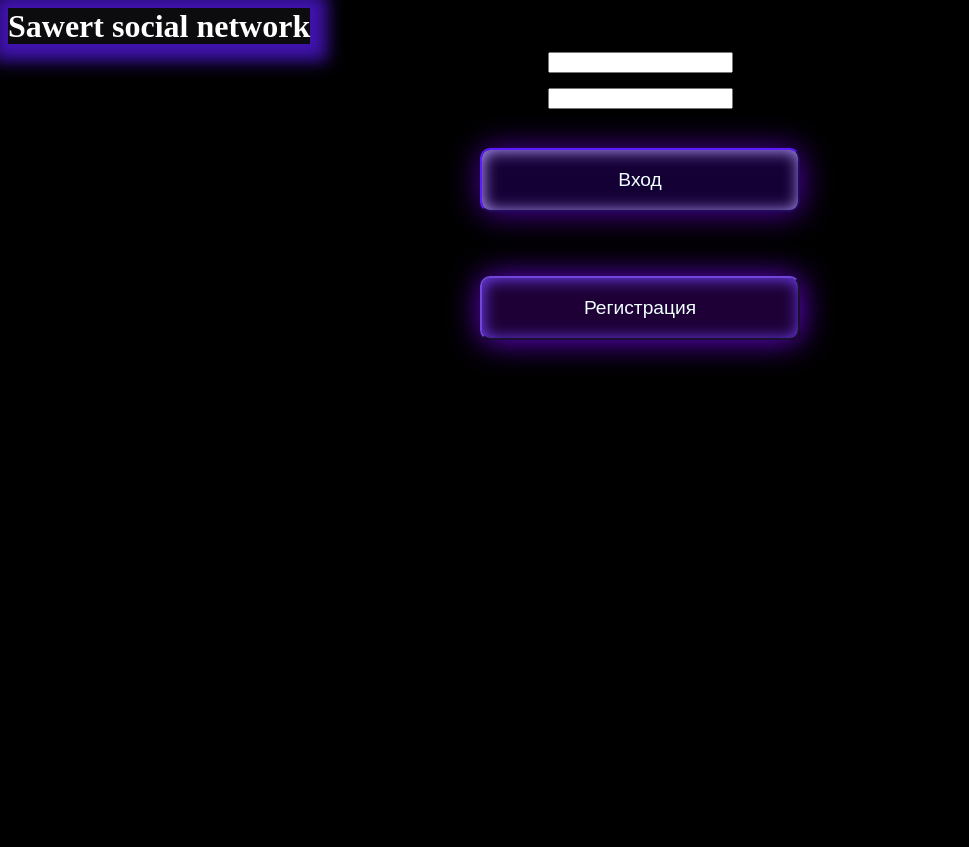
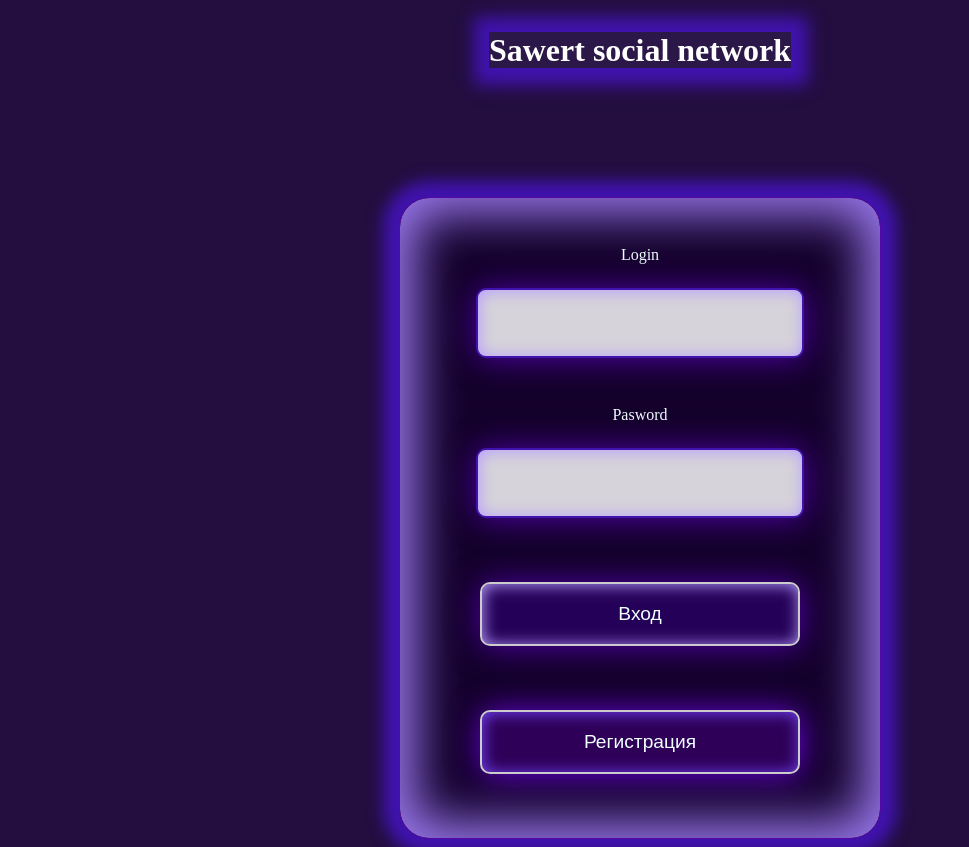
Before and after one commit to sawertsand22/SocialNetwork, a plain HTML site: page index.html in a window 1280 px wide. Shown: the whole page, without its empty margins (0-969 px from the left). Before the commit the page ends 800 px from the top, so only its background shows below. Drawn offline with Linux system fonts and the light colour scheme.

Commit message:
Сделал дизайн странички входа

```diff
--- a/index.html
+++ b/index.html
@@ -7,16 +7,17 @@
     <link rel="stylesheet" href="style/style.css">
 </head>
 <body>
+    <header>
     <h1> Sawert social network  </h1>
+    </header>
+        <div class="formToLogin">
+            <p>Login</p>
+            <input class="inputField" type="email"/>
 
-        <div class="formToLogin">
-            <div class="inputField">
-            <input class="" type="email"/>
-            </div>
 
-            <div class="inputField">
-                <input class="" type="email" />
-            </div>
+            <p>Pasword</p>
+            <input class="inputField" type="password" />
+
 
         <button class="LogInButton">Вход</button>
         <button class="SignUpButton">Регистрация</button>
--- a/style/style.css
+++ b/style/style.css
@@ -3,37 +3,76 @@ h1{
     color: white;
     background-color: #938aac15;
     box-shadow: 1px 1px 1rem 1rem  #4013AF;
+
 }
-
+header
+{
+    text-align: center;
+    margin-top: 2rem;
+}
 .formToLogin
 {
+    width: 30rem;
+    height: 40rem;
+    margin: auto;
+    margin-top: 8rem;
     display: flex;
     flex-direction: column;
     align-items: center;
     justify-content: center;
     justify-items: center;
+    border-radius: 30px ;
+    border: solid 1px;
+    border-color: rgb(86, 8, 160);
+    background-color: #14002b;
+    box-shadow: 0 0 1rem 1rem #4013AF, inset 0 0 3rem 1rem #9a79ee;
+
+}
+
+p{
+    color: azure;
+    margin: 1rem;
+    margin-bottom: 0.5rem;
 }
 .inputField
 {
 
-    border: 2rem;
-    border-color: black;
-    border-radius: 30vh;
-    margin: 1ex;
+    font-size: larger;
+   color: rgb(0, 0, 0);
+    font-size: larger;
+    margin: 2rem;
+    margin-top: 1rem;
+    border: solid 2px;
+    background-color:rgba(255, 255, 255, 0.829);
+    border-radius: 10px;
+    border-color: #4013AF ;
+    width: 20rem;
+    height: 4rem;
+    box-shadow: 1px  1px 2rem  #4f00a8, inset 1px  1px 1rem  #b59bff;
+    transition: background-color   1s ease-in 100ms;
 }
+.inputField:hover
+{
+    background-color: #c6b1ff;
+}
+.inputField:focus
+{
+    background-color: #b59bff;
+}
+
 body
 {
-    background-color: rgb(0, 0, 0);
+    background-color: rgb(35, 14, 63);
 }
 .SignUpButton
 {
     color: azure;
     font-size: larger;
     margin: 2rem;
-    border: 10rem,10rem,5rem,5rem;
+    border: solid 2px;
     background-color: rgba(140, 0, 255, 0.212);
     border-radius: 10px;
-    border-color: #452B85 ;
+    border-color: #cccbce ;
     width: 20rem;
     height: 4rem;
     box-shadow: 1px  1px 2rem  #6805d8, inset 1px  1px 1rem  #7342f8;
@@ -44,19 +83,23 @@ body
 
     background-color: rgba(98, 0, 255, 0.5);
 }
+.SignUpButton:active
+{
+
+}
 
 .LogInButton{
     color: azure;
     font-size: larger;
     margin: 2rem;
-    border: 10rem,10rem,5rem,5rem;
+    border: solid 2px;
     background-color:rgba(98, 0, 255, 0.212);
     border-radius: 10px;
-    border-color: #4013AF ;
+    border-color: #cccbce ;
     width: 20rem;
     height: 4rem;
     box-shadow: 1px  1px 2rem  #4f00a8, inset 1px  1px 1rem  #b59bff;
-    transition: background-color   1s ease-in 100ms, box-shadow 1s ease-out 100ms;
+    transition: background-color  1s ease-in 100ms, box-shadow 1s ease-out 100ms;
 
 }
 .LogInButton:hover
```
